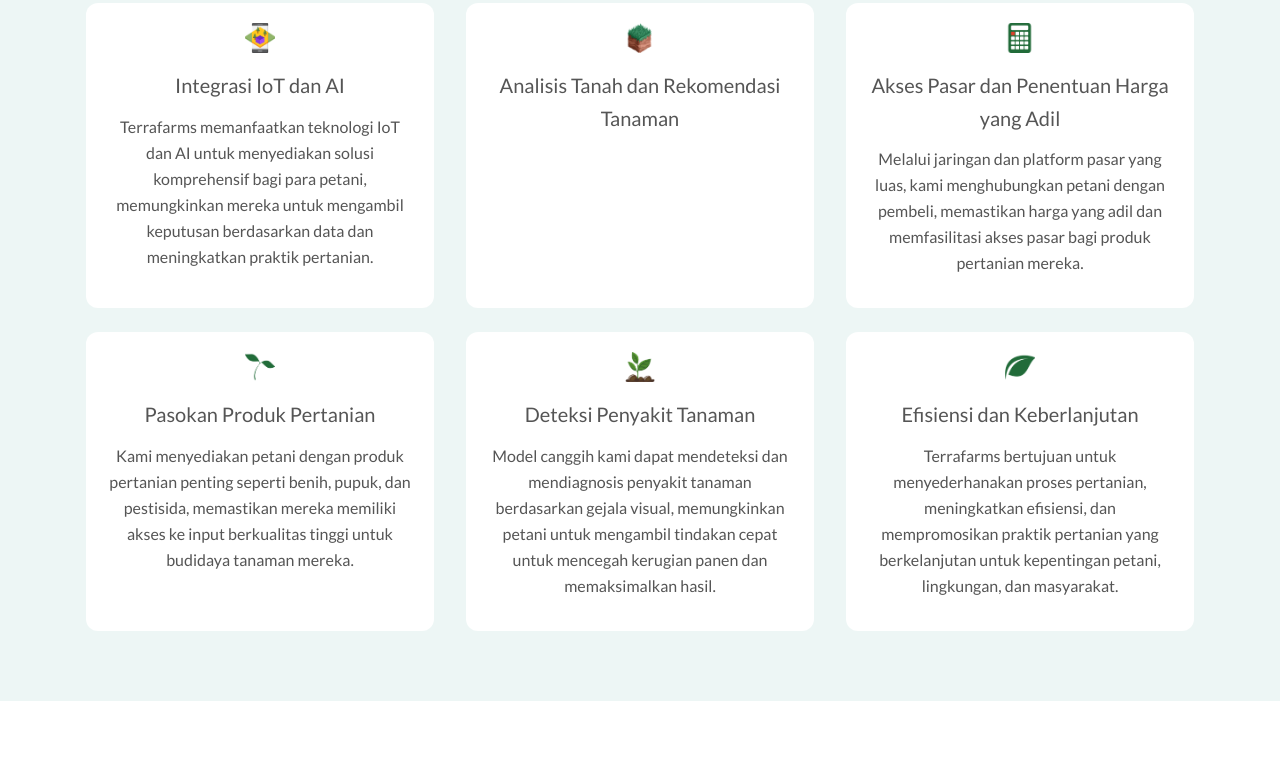
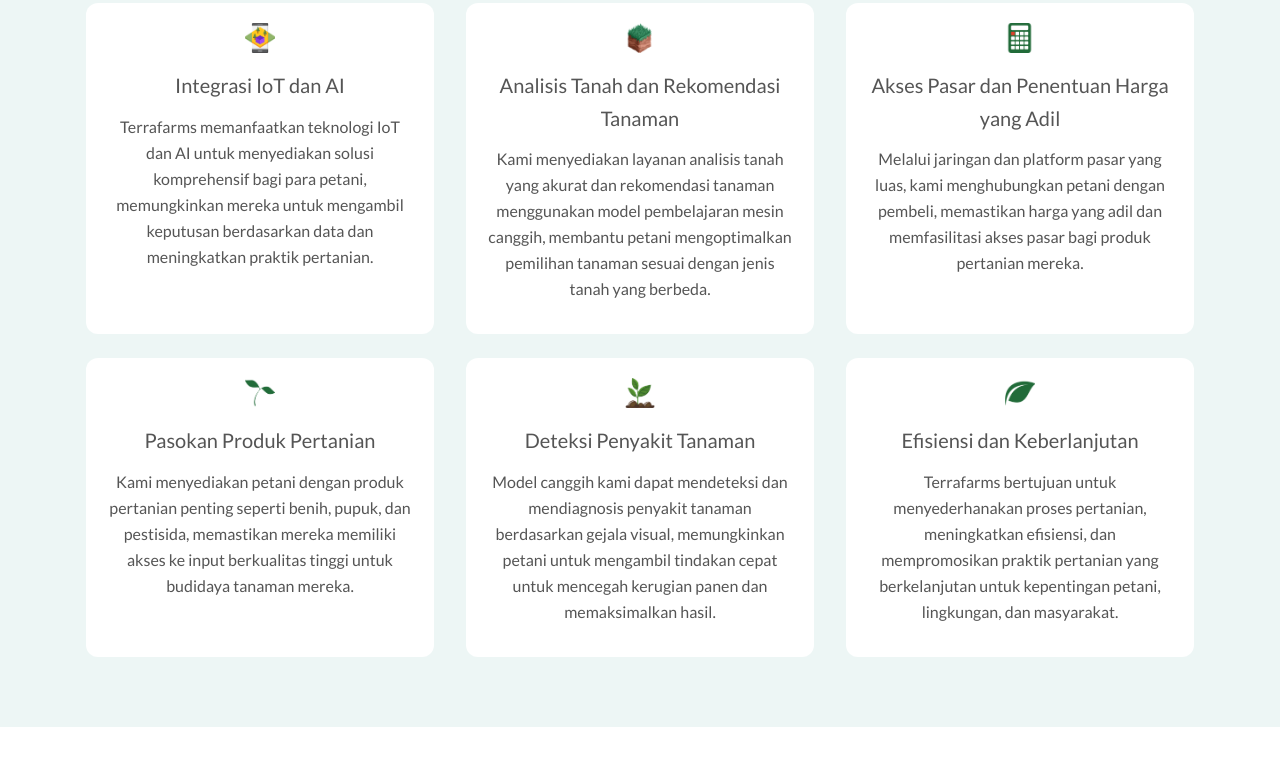
Before and after one commit to algonacci/Terrafarms-Website, an Astro site: page / in a window 1280 px wide. Shown: the part 1344-2112 px from the top of the page. Built offline with nearby package versions, Linux system fonts and the light colour scheme; Astro itself is replaced by a stand-in of ours; some packages are replaced by stand-ins of ours; what tailwind-bootstrap-grid would draw is missing.

Commit message:
resolve typo

```diff
--- a/src/content/homepage/index.md
+++ b/src/content/homepage/index.md
@@ -17,7 +17,7 @@
       content: "Terrafarms memanfaatkan teknologi IoT dan AI untuk menyediakan solusi komprehensif bagi para petani, memungkinkan mereka untuk mengambil keputusan berdasarkan data dan meningkatkan praktik pertanian."
     - name: "Analisis Tanah dan Rekomendasi Tanaman"
       icon: "/images/3dsoil.png"
-      ccontent: "Kami menyediakan layanan analisis tanah yang akurat dan rekomendasi tanaman menggunakan model pembelajaran mesin canggih, membantu petani mengoptimalkan pemilihan tanaman sesuai dengan jenis tanah yang berbeda."
+      content: "Kami menyediakan layanan analisis tanah yang akurat dan rekomendasi tanaman menggunakan model pembelajaran mesin canggih, membantu petani mengoptimalkan pemilihan tanaman sesuai dengan jenis tanah yang berbeda."
     - name: "Akses Pasar dan Penentuan Harga yang Adil"
       icon: "/images/calculator.png"
       content: "Melalui jaringan dan platform pasar yang luas, kami menghubungkan petani dengan pembeli, memastikan harga yang adil dan memfasilitasi akses pasar bagi produk pertanian mereka."
```
